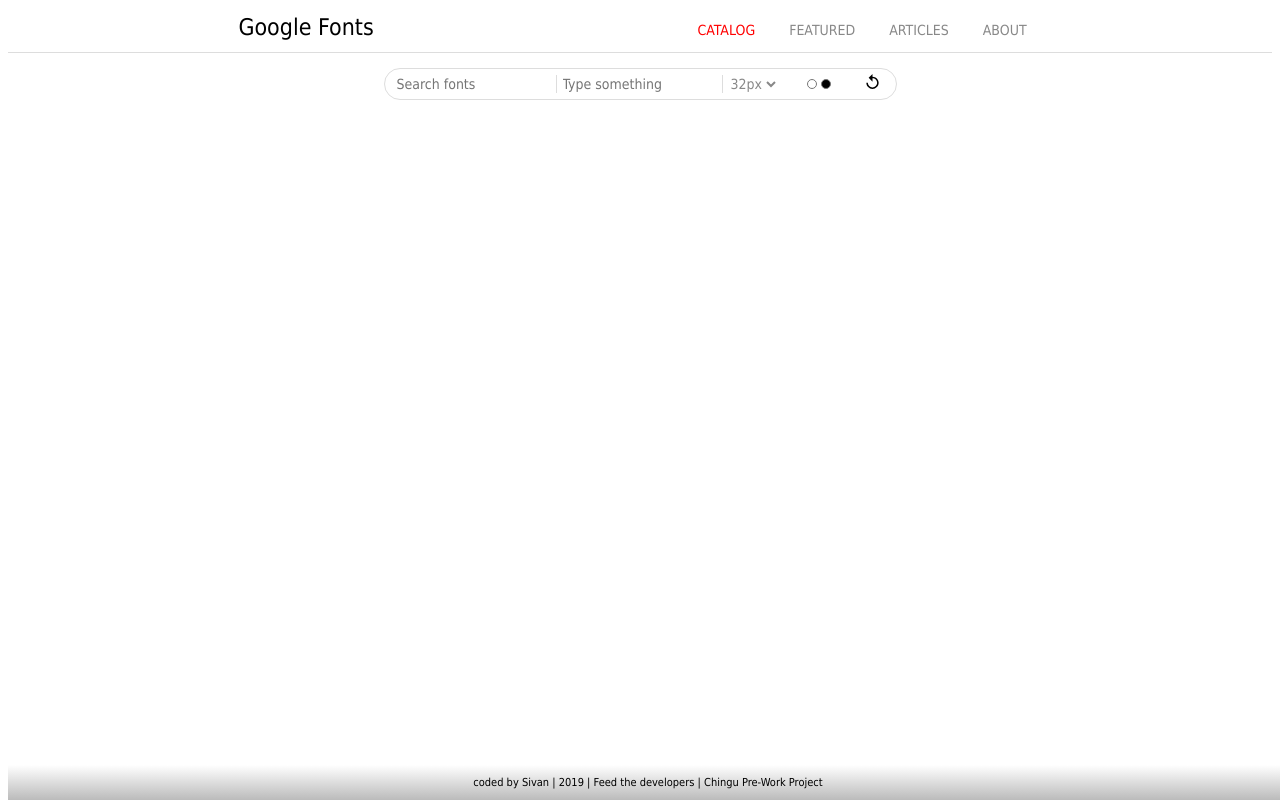
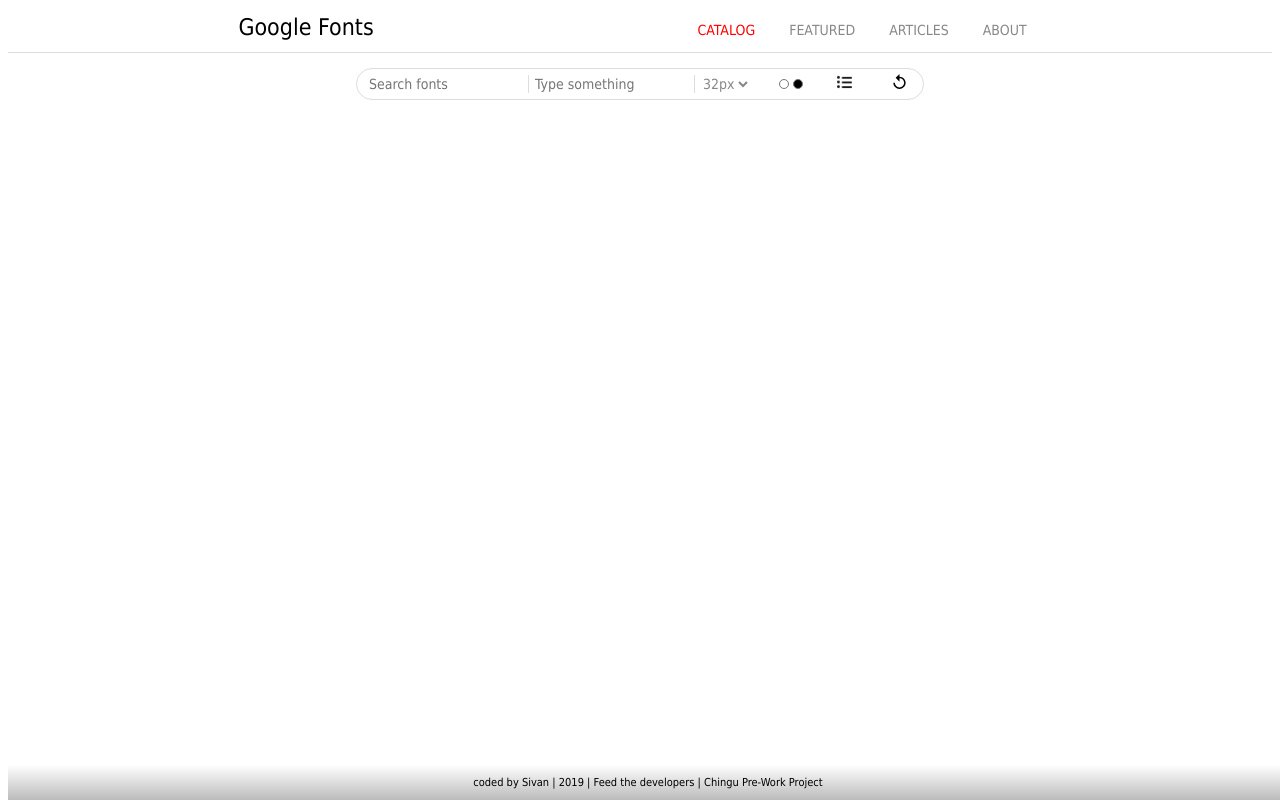
Before and after one commit to vansi42/favoriteFonts, a website: page index.html in a window 1280 px wide. Both pictures are taken after a click on the button 872 px from the left and 82 px from the top of the page. Drawn offline with Linux system fonts and the light colour scheme; no server answers.

Commit message:
Added list/grid view button

```diff
--- a/index.html
+++ b/index.html
@@ -37,7 +37,10 @@
 		<input type="radio" name="viewMode" value="dark" onchange="setViewMode('dark');">
 
 		<div class="spacer"></div>
-
+		<button id="listView" onclick="changeListView();" alt="List view" title="List view">
+			<img src="./images/listView.png" />
+		</button>
+		<div class="spacer"></div>
 		<button id="reset" onclick="reset();" alt="Reset" title="Reset">
 			<img src="./images/reset.svg" />
 		</button>
--- a/script.js
+++ b/script.js
@@ -3,6 +3,7 @@ const fontsPerPage = 20;
 var currentlyDisplays = 0;
 const defaultFontSize = "32px";
 const defaultText = "Then came the night of the first falling star.";
+var listView = false;
 
 $(function () {
 	$.ajax({
@@ -108,6 +109,8 @@ var reset = function () {
 	document.getElementById("search").value = "";
 	document.getElementById("light").checked = true;
 	setViewMode('light');
+	listView = true;
+	changeListView();
 	search();
 }
 
@@ -184,3 +187,8 @@ var getDefaultVariant = function (variants) {
 var setViewMode = function (mode) {
 	document.body.setAttribute("viewMode", mode);
 }
+
+var changeListView = function () {
+	listView = !listView;
+	document.body.setAttribute("listView", listView);
+}
--- a/style.css
+++ b/style.css
@@ -6,6 +6,10 @@
 
 body {
 	text-align: center;
+}
+
+body[listView=true] .fontCard {
+	width: 94%;
 }
 
 body[viewMode=dark] {
@@ -44,14 +48,17 @@ body[viewMode=dark] #reset {
 }
 
 #reset {
-	 font-family: webdings;
 	 border: 0;
 	 background: #fff;
-	 font-size: 20px;
 	 border-radius: 50%;
 }
 
-#reset img {
+#listView {
+	border: 0;
+	background: #fff;
+}
+
+#reset img, #listView img {
 	width: 15px;
 }
 
```
Also changed, not shown: images/listView.png (added).
